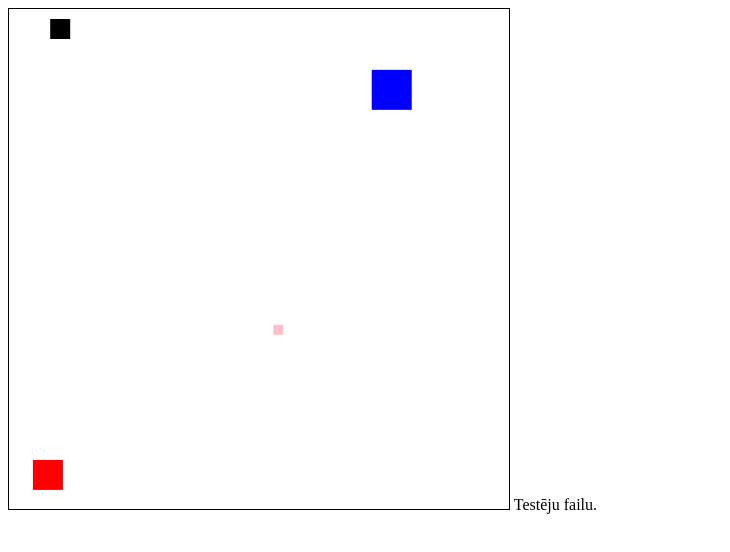
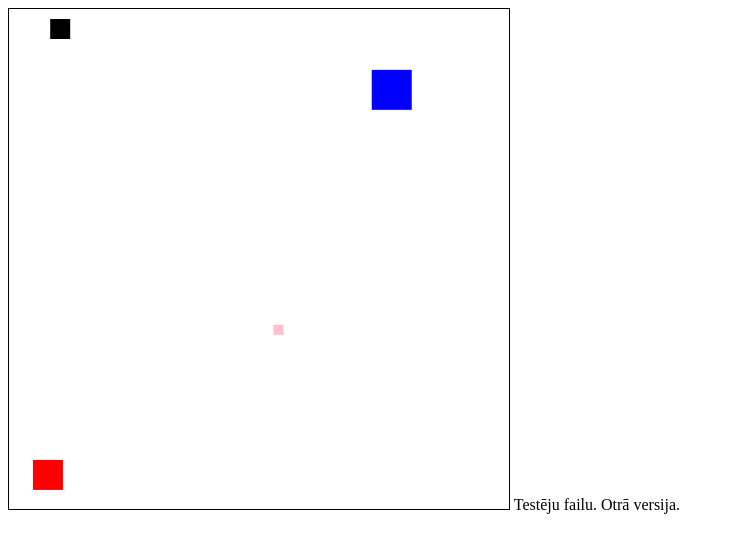
Before and after one commit to ojarsk/js_modules_files_test, a plain HTML site: page index.html in a window 1280 px wide. Shown: the whole page, without its empty margins (0-730 px from the left). Drawn offline with Linux system fonts and the light colour scheme.

Commit message:
Uzrakstīju otro versiju

```diff
--- a/index.html
+++ b/index.html
@@ -16,5 +16,6 @@
     <script type="module" src="main.js"></script>
 
     Testēju failu.
+    Otrā versija.
 </body>
 </html>
```
